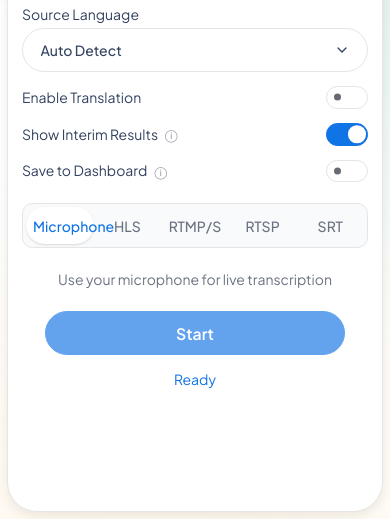
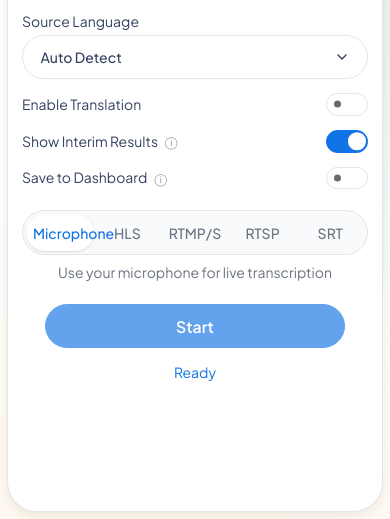
Before and after one commit to maestra-suite/maestra-live-sdk, a website: page demo/public/index.html in a window 390 px wide. Shown: the part 325-844 px from the top of the page. Drawn offline with Linux system fonts and the light colour scheme.

Commit message:
Adjust margin size in style.css

```diff
--- a/demo/public/style.css
+++ b/demo/public/style.css
@@ -391,7 +391,7 @@
     display: flex;
     gap: 0;
     padding: 3px;
-    margin-bottom: var(--largeGapSize);
+    margin-bottom: var(--mediumGapSize);
     background-color: var(--cBackgroundEl1);
     border: 1px solid var(--cPrimaryBorder);
     border-radius: var(--fullRadius);
@@ -625,7 +625,6 @@
 
     .audio-source-tabs {
         flex-wrap: wrap;
-        border-radius: var(--mediumRadius);
     }
 
     .transcript-container.has-translation {
```
